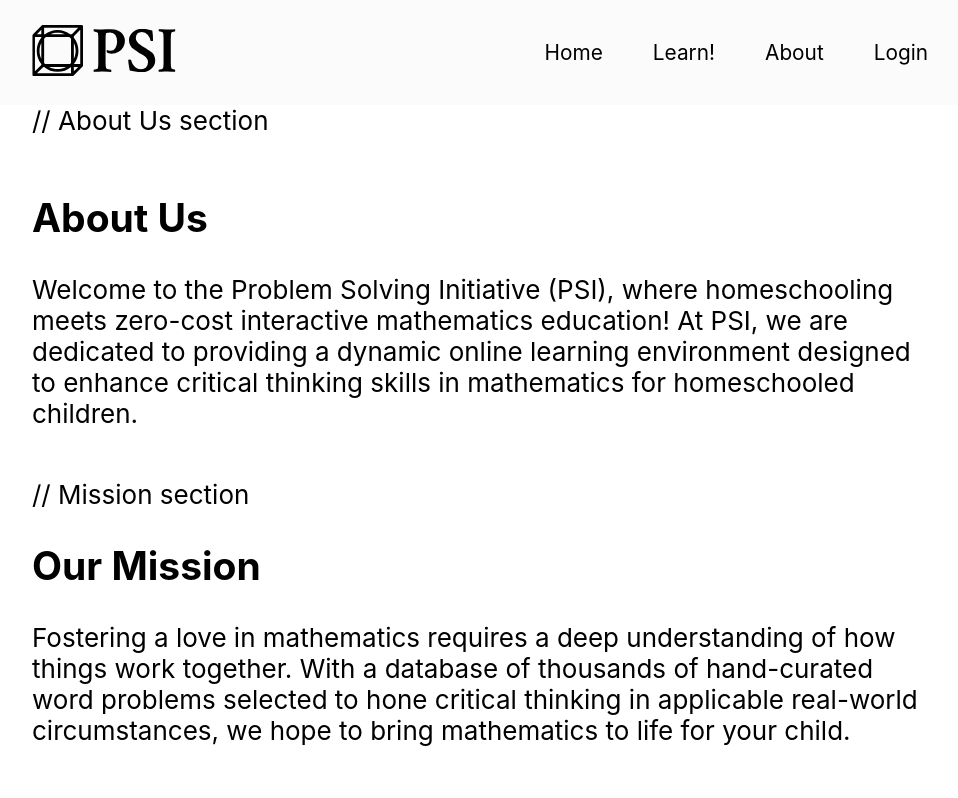
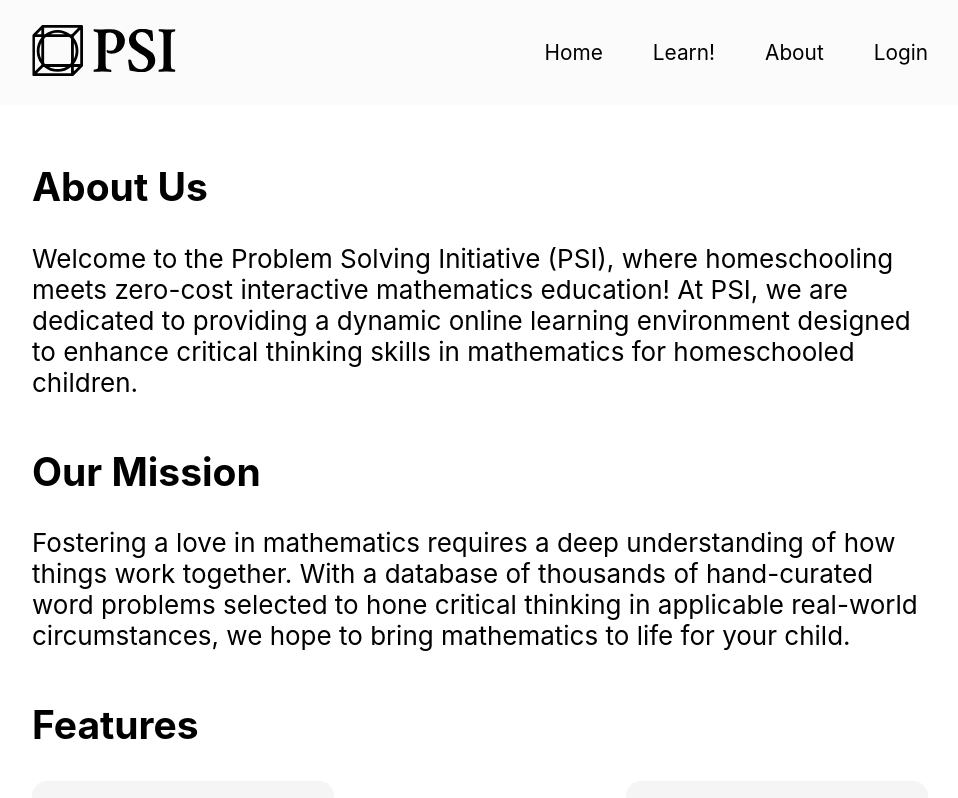
Before and after one commit to ecao77/psolving, a React (Create React App) app: page /about in a window 1280 px wide. Shown: the top 798 px of the page, without its empty margins (160-1118 px from the left). Built offline with nearby package versions, Linux system fonts and the light colour scheme.

Commit message:
doing comments correctly

```diff
--- a/src/About.js
+++ b/src/About.js
@@ -4,10 +4,10 @@ import './Webpage.css';
 
 function About() {
 
-    // for reCAPTCHA
+    {/* for reCAPTCHA */}
     const [isHuman, setIsHuman] = useState(false);
 
-    // onChange for reCAPTCHA is if it passes.
+    {/* onChange for reCAPTCHA is if it passes. */}
     const onChange = (value) => {
         setIsHuman(true);
     };
@@ -16,19 +16,19 @@ function About() {
 return (
     <div className="webpage">
 
-        // About Us section
+        {/* About Us section */}
         <section className="section no-highlight">
             <h1 className = "Title">About Us</h1>
             <p>Welcome to the Problem Solving Initiative (PSI), where homeschooling meets zero-cost interactive mathematics education! At PSI, we are dedicated to providing a dynamic online learning environment designed to enhance critical thinking skills in mathematics for homeschooled children.</p>
         </section>
 
-        // Mission section
+        {/* Mission section */}
         <section className="section no-highlight">
             <h2>Our Mission</h2>
             <p>Fostering a love in mathematics requires a deep understanding of how things work together. With a database of thousands of hand-curated word problems selected to hone critical thinking in applicable real-world circumstances, we hope to bring mathematics to life for your child. </p>
         </section>
 
-        // Features: 2x3 grid
+        {/* Features: 2x3 grid */}
         <section className="section">
             <h2>Features</h2>
             <div class="features no-highlight">
@@ -59,7 +59,7 @@ return (
             </div>
         </section>
 
-        // reCAPTCHA & my email.
+        {/*  reCAPTCHA & my email. */}
         <section className="section">
                 <div className="section-content">
                     <h2>Contact Us</h2>
--- a/src/Card.js
+++ b/src/Card.js
@@ -10,7 +10,7 @@ function Card({ problem }) {
 
     const equations = /<<.*?>>/g;
 
-    // this is for the open-able past problem section
+    {/*  this is for the open-able past problem section */}
     return (
         <>
             <div className="card">
--- a/src/Learn.js
+++ b/src/Learn.js
@@ -12,7 +12,7 @@ function Learn( props ) {
     const app = initializeApp(firebaseConfig);
     const db = getFirestore(app);
 
-    // problem, answer, loading (for api), reveal
+    {/*  problem, answer, loading (for api), reveal */}
     const {username} = props;
     const [problem,    setProblem]  = useState(null);
     const [userAnswer, setAnswer]   = useState(null);
```
